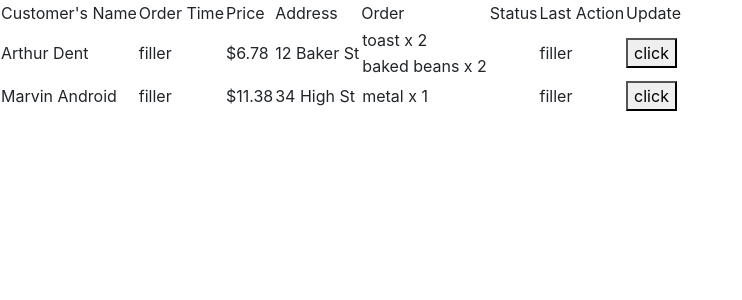
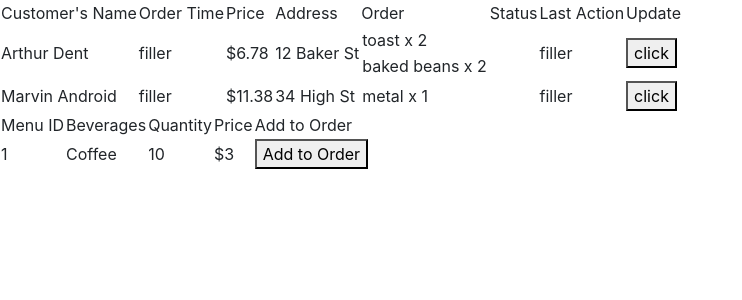
Before and after one commit to cinnamonbell/cafeproject, an Angular app in the folder cafe-angular/: page / in a window 1280 px wide. Shown: the top 300 px of the page, without its empty margins (0-742 px from the left). Built offline with nearby package versions, Linux system fonts and the light colour scheme.

Commit message:
The menu shows up. Please review

```diff
--- a/cafe-angular/src/app/app.component.html
+++ b/cafe-angular/src/app/app.component.html
@@ -1,4 +1,5 @@
 <app-pending-orders></app-pending-orders>
+<app-menu></app-menu>
 
 
 <router-outlet></router-outlet>
--- a/cafe-angular/src/app/app.module.ts
+++ b/cafe-angular/src/app/app.module.ts
@@ -4,11 +4,13 @@ import { NgModule } from '@angular/core';
 import { AppRoutingModule } from './app-routing.module';
 import { AppComponent } from './app.component';
 import { PendingOrdersComponent } from './pending-orders/pending-orders.component';
+import { MenuComponent } from './menu/menu.component'; //changes
 
 @NgModule({
   declarations: [
     AppComponent,
-    PendingOrdersComponent
+    PendingOrdersComponent,
+    MenuComponent //changes
   ],
   imports: [
     BrowserModule,
--- a/cafe-angular/src/app/menu.service.ts
+++ b/cafe-angular/src/app/menu.service.ts
@@ -20,6 +20,6 @@ export class MenuService {
     menuItem.price = 3.00;
     menuItem.quantity = 10;
     console.log(menuItem);
-    return;
+    return [menuItem];
   }
 }
--- a/cafe-angular/src/app/menu/menu.component.html
+++ b/cafe-angular/src/app/menu/menu.component.html
@@ -2,7 +2,7 @@
     <thead>
         <tr>
             <td>Menu ID</td>
-            <td>Menu Item</td>
+            <td>Beverages</td>
             <td>Quantity</td>
             <td>Price</td>
             <td>Add to Order</td>
@@ -10,10 +10,10 @@
     </thead>
     <tbody>
         <tr *ngFor="let m of menuItem">
-            <td>{{m.menuItem.id}}</td>
-            <td>{{m.menuItem.name}}</td>
-            <td>${{m.menuItem.quantity}}</td>
-            <td>{{m.menuItem.Price}}</td>
+            <td>{{m.id}}</td>
+            <td>{{m.name}}</td>
+            <td>{{m.quantity}}</td>
+            <td>${{m.price}}</td>
             <td><button type="button">Add to Order</button></td>
         </tr>
     </tbody>
--- a/cafe-angular/src/app/menu/menu.component.ts
+++ b/cafe-angular/src/app/menu/menu.component.ts
@@ -8,17 +8,17 @@ import { MenuItem } from '../menu-item';
   styleUrls: ['./menu.component.css']
 })
 
-//component for employee user to see and respond to pending orders
+
 export class MenuComponent implements OnInit {
 
-  public menuList: MenuItem[];
+  public menuItem: MenuItem[];
 
-  constructor(private orderService: MenuService) {
-    this.menuList = orderService.getMenuItems();
-   }
+  constructor(private MenuService: MenuService) {
+    this.menuItem = MenuService.getMenuItems();
+  }
 
   ngOnInit(): void {
-    for (let m of this.menuList){
+    for (let m of this.menuItem){
 
     }
   }
```
Also changed, not shown: 1 other file (tests, documents, lock files or other folders).
